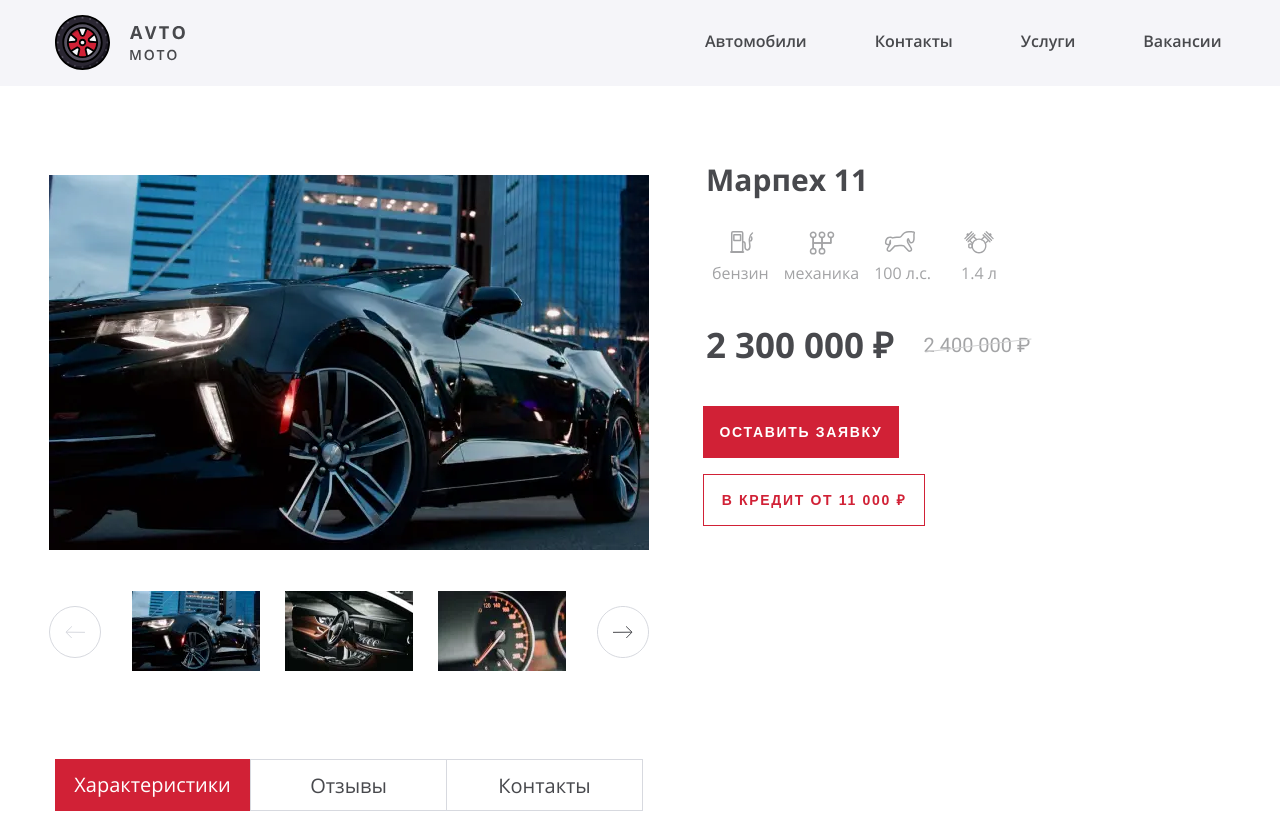
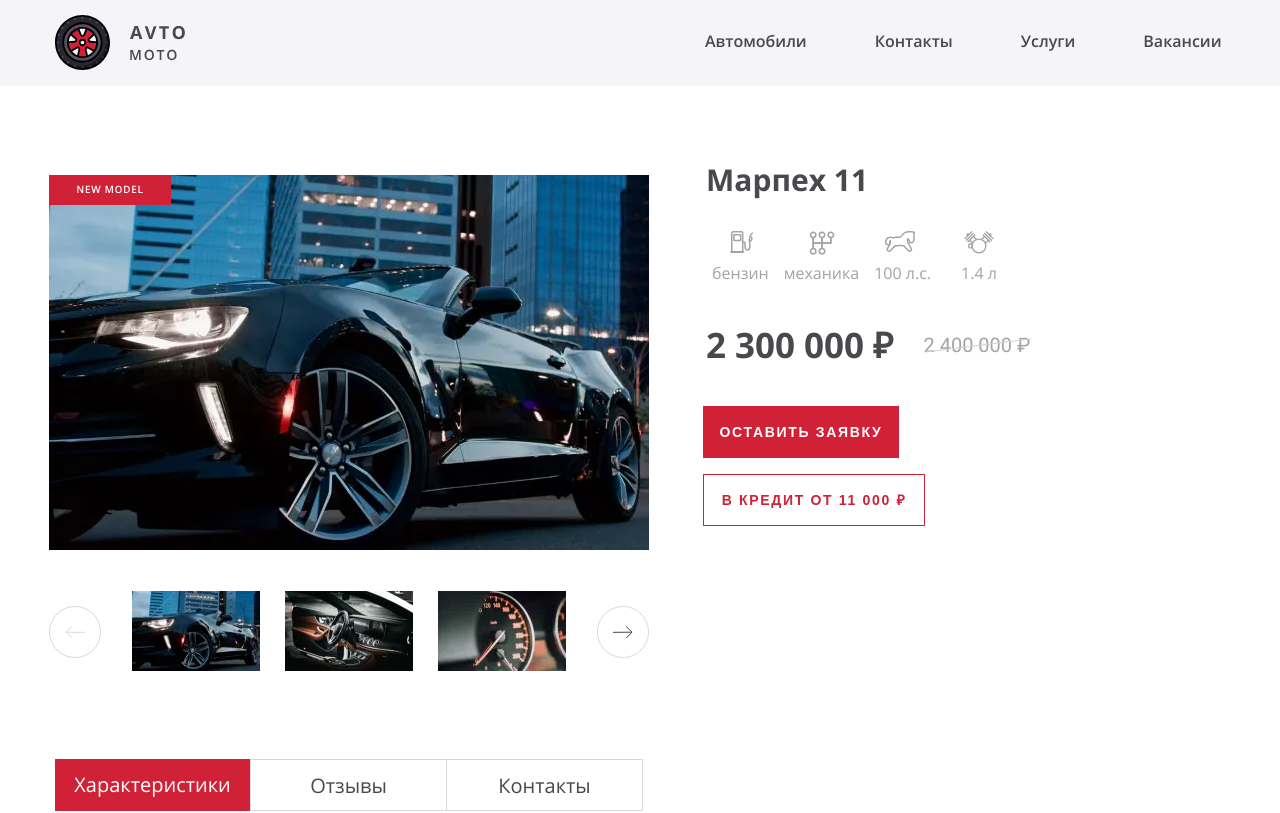
Before and after one commit to libertasia/erokhina_avto-moto, a React (Create React App) app: page / in a window 1280 px wide. Shown: the top 813 px of the page. Built offline with nearby package versions, Linux system fonts and the light colour scheme.

Commit message:
Added new-model-icon

```diff
--- a/src/scss/blocks/auto-card.scss
+++ b/src/scss/blocks/auto-card.scss
@@ -22,6 +22,18 @@
   margin-right: 57px;
   padding: 0%;
   padding-top: 15px;
+  position: relative;
+
+  &::before {
+    content: "";
+    position: absolute;
+    top: 15px;
+    left: 0;
+    width: 122px;
+    height: 30px;
+    background-image: url("../../img/new-model-icon.svg");
+    display: inline-block;
+  }
 }
 
 .auto-card__promo {
```
Also changed, not shown: src/img/new-model-icon.svg (added).
